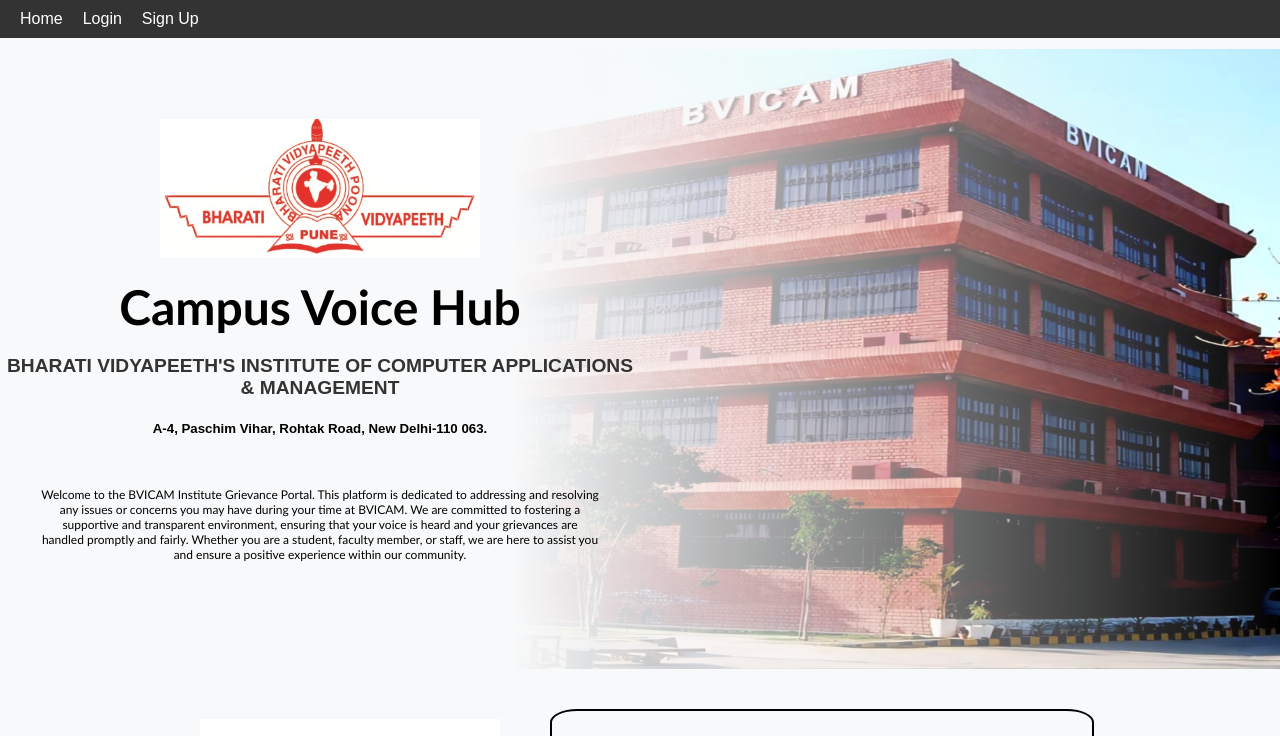
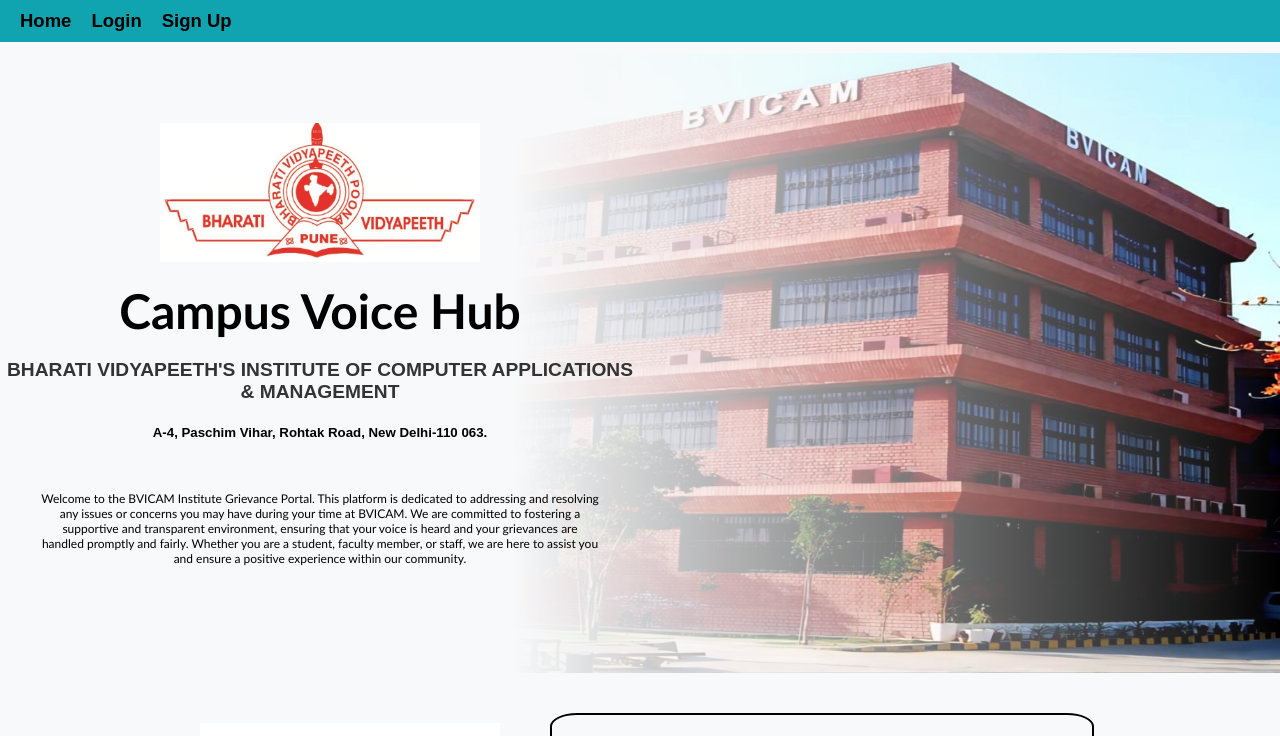
Before and after one commit to vishesh-tanwar/project, a React (Create React App) app in the folder frontend/: page / in a window 1280 px wide. Shown: the top 736 px of the page. Built offline with nearby package versions, Linux system fonts and the light colour scheme; no server answers.

Commit message:
Update Navbar.css

```diff
--- a/frontend/src/components/Navbar.css
+++ b/frontend/src/components/Navbar.css
@@ -1,6 +1,6 @@
 /* Navbar layout styles */
 nav {
-    background-color: #333;
+    background-color: #0FA4AF;
     padding: 10px 20px;
   }
 
@@ -18,9 +18,14 @@
   }
 
   .nav-list li a {
-    color: white;
+    color: rgb(0, 0, 0);
     text-decoration: none;
-    font-size: 16px;
+    font-size: 18.5px;
+    font-weight: bold;
+  }
+
+  .nav-list li a:hover {
+    color : rgb(96, 0, 251)
   }
 
   .nav-list .logout {
```
